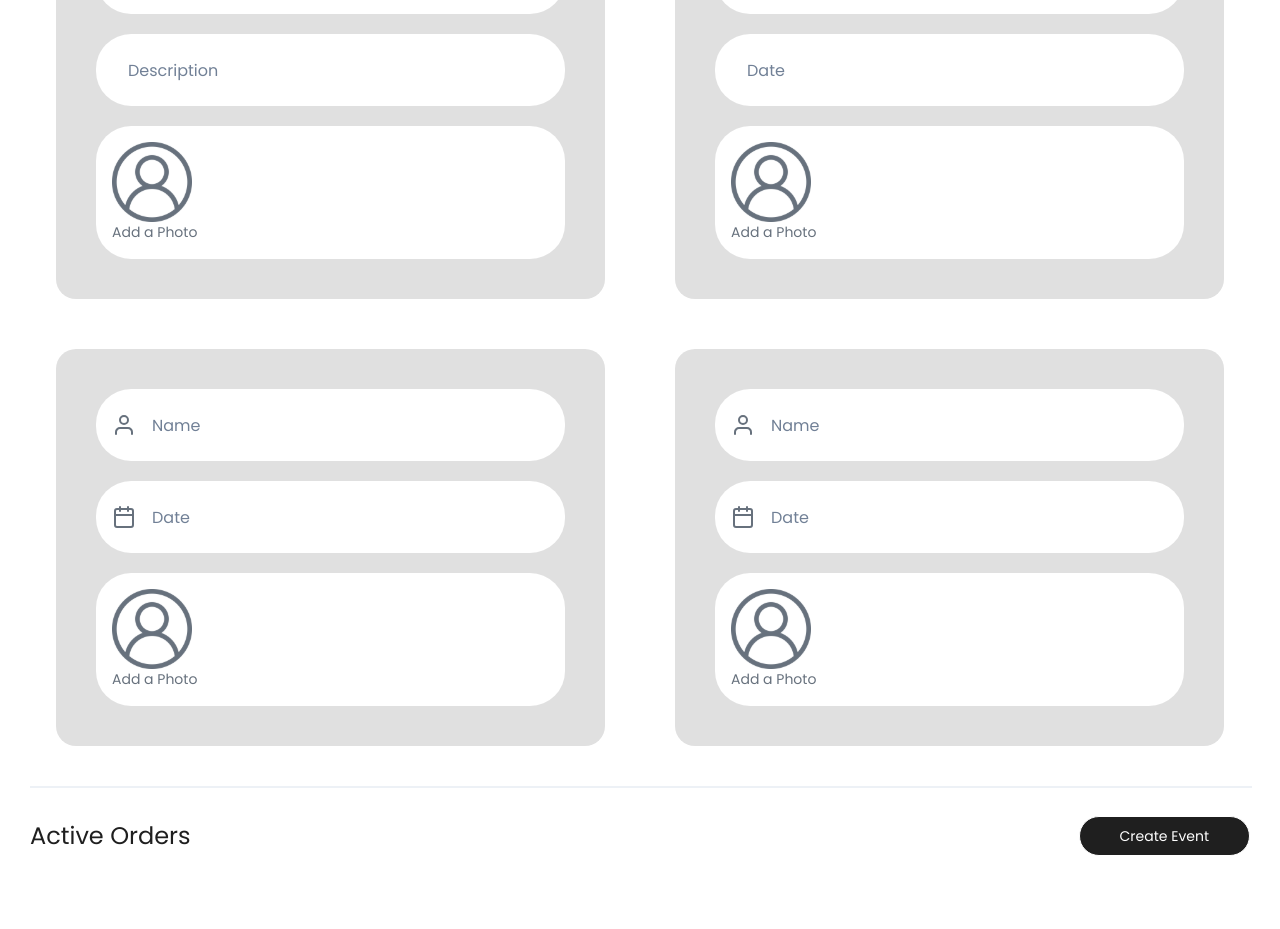
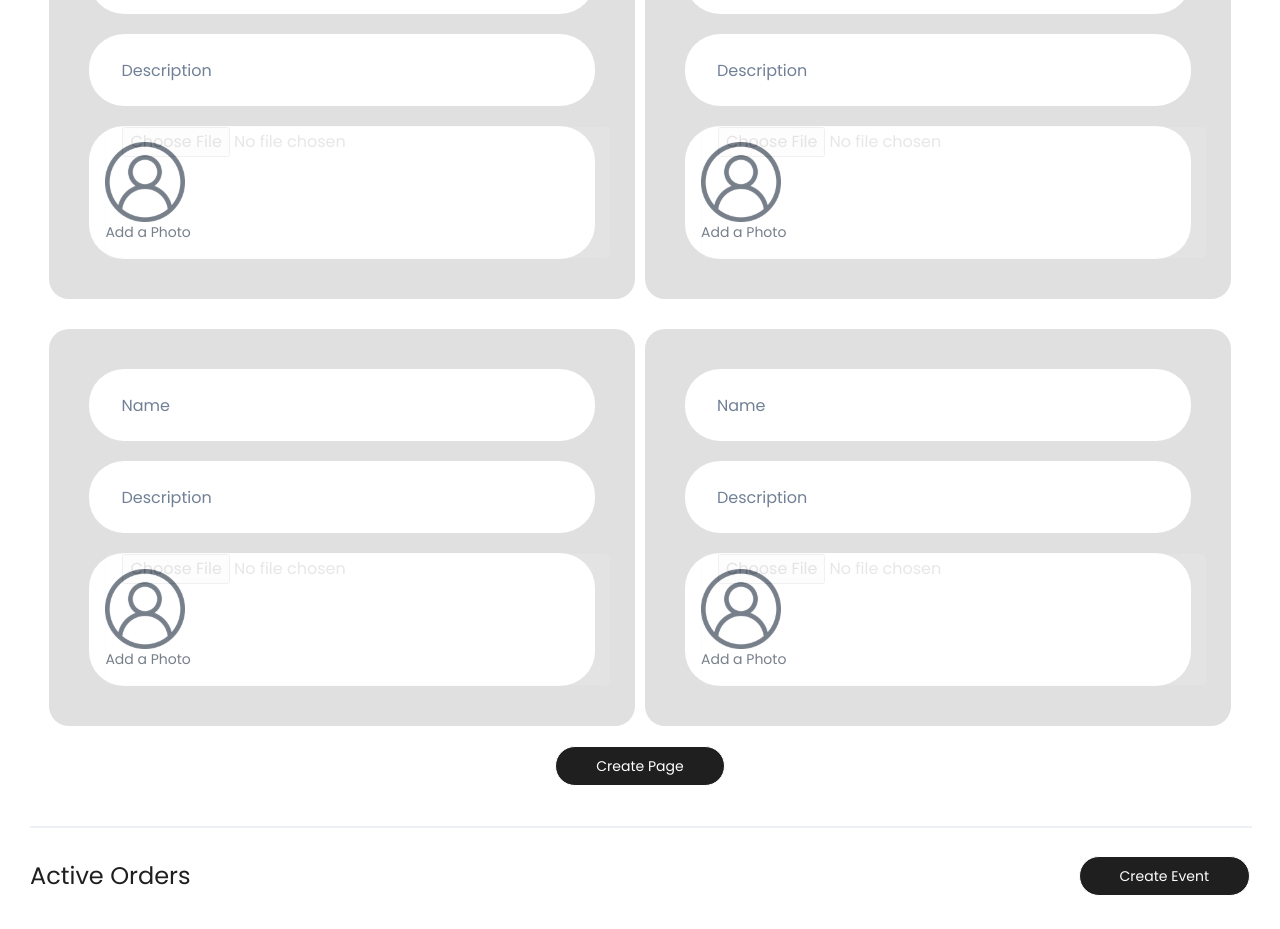
Before and after one commit to Ahtisham8952/Flok-UI, a Next.js app: page /editorganizationpage in a window 1280 px wide. Shown: the part 1220-2149 px from the top of the page. Before the commit the page ends 2109 px from the top, so only its background shows below. Built offline with nearby package versions, Linux system fonts and the light colour scheme.

Commit message:
forms update

```diff
--- a/src/components/app/Flok/OrganizationComponent/OrganizationTemplateEdit.jsx
+++ b/src/components/app/Flok/OrganizationComponent/OrganizationTemplateEdit.jsx
@@ -2,6 +2,7 @@ import {
     Box,
     Button,
     Divider,
+    Flex,
     FormControl,
     Image,
     Img,
@@ -10,13 +11,52 @@ import {
     Text,
   } from "@chakra-ui/react";
   import React from "react";
+import { useState } from "react";
 
 
   export const OrganizationTemplateEdit = () => {
+    const [coverPhoto, setCoverPhoto] = useState('');
+  const [title, setTitle] = useState('');
+  const [slogan, setSlogan] = useState('');
+  const [details, setDetails] = useState([
+    { title: '', description: '', photo: '' },
+    { title: '', description: '', photo: '' },
+    { title: '', description: '', photo: '' },
+    { title: '', description: '', photo: '' },
+  ]);
+
+  const handleCoverPhotoChange = (event) => {
+    setCoverPhoto(event.target.value);
+  };
+
+  const handleTitleChange = (event) => {
+    setTitle(event.target.value);
+  };
+
+  const handleSloganChange = (event) => {
+    setSlogan(event.target.value);
+  };
+
+  const handleDetailsChange = (index, field, value) => {
+    const updatedDetails = [...details];
+    updatedDetails[index][field] = value;
+    setDetails(updatedDetails);
+  };
+
+  const handleCreatePage = () => {
+
+    console.log({
+      coverPhoto,
+      title,
+      slogan,
+      details,
+    });
+  };
     return (
       <Box px="10px" py="5px">
         <Box maxW="1844px" margin="auto">
           <Box
+          position={"relatives"}
             border="1px"
             borderWidth="5px"
             borderColor="#2E2E2E"
@@ -35,6 +75,7 @@ import {
             >
               Add Cover Photo
             </Text>
+            <Input position={"absolute"} height="457px" w="100%" opacity={"0.1"}  type='file' value={coverPhoto} onChange={handleCoverPhotoChange} />
           </Box>
         </Box>
 
@@ -66,10 +107,11 @@ import {
                       type="Text"
                       placeholder="Add Title Name"
                       border="none"
+                      value={title} onChange={handleTitleChange}
                     />
                   </InputGroup>
                   <InputGroup mt="20px" bgColor="white" p="4" borderRadius="35">
-                    <Input type="Text" placeholder="Add Slogan" border="none" />
+                    <Input value={slogan} onChange={handleSloganChange} type="Text" placeholder="Add Slogan" border="none" />
                   </InputGroup>
                 </FormControl>
               </Box>
@@ -106,24 +148,27 @@ import {
           </Text>
           <Box
             display="flex"
-            flexDirection={{ base: "column", md: "column", lg: "row" }}
+            flexWrap={'wrap'}
             justifyContent="center"
-            columnGap={{ lg: "70px", xl: "70px" }}
+
             gap={{ base: "10px", md: "10px" }}
           >
+              {details.map((detail, index) => (
             <Box
+            key={index}
               bgColor="#E0E0E0"
               p="40px"
               borderRadius="20px"
-              width="45%"
+              width={{base:'100%',md:'48%',lg:'48%'}}
+              mb="20px"
               height="50%"
             >
               <FormControl>
                 <InputGroup bgColor="white" p="4" borderRadius="35">
-                  <Input type="Text" placeholder="Name" border="none" />
+                  <Input  value={detail.title} onChange={(event) => handleDetailsChange(index, 'title', event.target.value)} type="Text" placeholder="Name" border="none" />
                 </InputGroup>
                 <InputGroup mt="20px" bgColor="white" p="4" borderRadius="35">
-                  <Input type="Text" placeholder="Description" border="none" />
+                  <Input value={detail.description} onChange={(event) =>handleDetailsChange(index, 'description', event.target.value)} type="Text" placeholder="Description" border="none" />
                 </InputGroup>
                 <InputGroup
                   mt="20px"
@@ -133,7 +178,11 @@ import {
                   display="flex"
                   flexDirection="column"
                   justifyContent="center"
+                  position={"relative"}
                 >
+
+
+
                   <Image
                     src="uploadpic.svg"
                     alt="uploadpic"
@@ -141,134 +190,42 @@ import {
                     height="20"
                     width="20"
                   />
-                  <Text color="#67717D" fontSize="14px" fontWeight="300">
+                  <Text  color="#67717D" fontSize="14px" fontWeight="300">
                     Add a Photo
                   </Text>
+                    <Input
+                    position={"absolute"}
+                    h="100%"
+                    opacity={"0.1"}
+                    type="file"
+                value={detail.photo}
+                onChange={(event) =>
+                  handleDetailsChange(index, 'photo', event.target.value)
+                }/>
+
                 </InputGroup>
               </FormControl>
             </Box>
+              ))}
 
-            <Box
-              bgColor="#E0E0E0"
-              p="40px"
-              borderRadius="20px"
-              width="45%"
-              height="50%"
-            >
-              <FormControl>
-                <InputGroup bgColor="white" p="4" borderRadius="35">
-                  <Input type="Text" placeholder="Name" border="none" />
-                </InputGroup>
-                <InputGroup mt="20px" bgColor="white" p="4" borderRadius="35">
-                  <Input type="Text" placeholder="Date" border="none" />
-                </InputGroup>
-                <InputGroup
-                  mt="20px"
-                  bgColor="white"
-                  p="4"
-                  borderRadius="35"
-                  display="flex"
-                  flexDirection="column"
-                  justifyContent="center"
-                >
-                  <Image
-                    src="uploadpic.svg"
-                    alt="uploadpic"
-                    alignItem="center"
-                    height="20"
-                    width="20"
-                  />
-                  <Text color="#67717D" fontSize="14px" fontWeight="300">
-                    Add a Photo
-                  </Text>
-                </InputGroup>
-              </FormControl>
-            </Box>
+
           </Box>
-          <Box
-            display="flex"
-            flexDirection={{ base: "column", md: "column", lg: "row" }}
-            justifyContent="center"
-            columnGap={{ lg: "70px", xl: "70px" }}
-            gap={{ base: "10px", md: "10px" }}
-            mt={{ base: "20px", md: "20px", lg: "50px" }}
-          >
-            <Box
-              bgColor="#E0E0E0"
-              p="40px"
-              borderRadius="20px"
-              width="45%"
-              height="50%"
-            >
-              <FormControl>
-                <InputGroup bgColor="white" p="4" borderRadius="35">
-                  <Image alt="img" src="user.svg"/>
-                  <Input type="Text" placeholder="Name" border="none" />
-                </InputGroup>
-                <InputGroup mt="20px" bgColor="white" p="4" borderRadius="35">
-                  <Image alt="img" src="calendar.svg" />
-                  <Input type="Text" placeholder="Date" border="none" />
-                </InputGroup>
-                <InputGroup
-                  mt="20px"
-                  bgColor="white"
-                  p="4"
-                  borderRadius="35"
-                  display="flex"
-                  flexDirection="column"
-                >
-                  <Image
-                    src="uploadpic.svg"
-                    alt="uploadpic"
-                    alignItem="center"
-                    height="20"
-                    width="20"
-                  />
-                  <Text color="#67717D" fontSize="14px" fontWeight="300">
-                    Add a Photo
-                  </Text>
-                </InputGroup>
-              </FormControl>
-            </Box>
+          <Flex justifyContent="center">
+          <Button  bg="#1F1F1F" colorScheme={"#1F1F1F"}
+     color="#FFFFFF"
+     fontSize="14px"
+     fontWeight="400"
+     lineHeight={"150%"}
+     p="8px 40px"
+     borderRadius={"50px"}
+     border="1px solid white"
+     onClick={handleCreatePage}
 
-            <Box
-              bgColor="#E0E0E0"
-              p="40px"
-              borderRadius="20px"
-              width="45%"
-              height="50%"
-            >
-              <FormControl>
-                <InputGroup bgColor="white" p="4" borderRadius="35">
-                  <Image alt="img" src="user.svg"/>
-                  <Input type="Text" placeholder="Name" border="none" />
-                </InputGroup>
-                <InputGroup mt="20px" bgColor="white" p="4" borderRadius="35">
-                  <Image alt="img" src="calendar.svg" />
-                  <Input type="Text" placeholder="Date" border="none" />
-                </InputGroup>
-                <InputGroup
-                  mt="20px"
-                  bgColor="white"
-                  p="4"
-                  borderRadius="35"
-                  display="flex"
-                  flexDirection="column"
-                >
-                  <Image
-                    src="uploadpic.svg"
-                    alt="uploadpic"
-                    alignItem="center"
-                    height="20"
-                    width="20"
-                  />
-                  <Text color="#67717D" fontSize="14px" fontWeight="300">
-                    Add a Photo
-                  </Text>
-                </InputGroup>
-              </FormControl>
-            </Box>
-          </Box>
+     >
+     Create Page
+     </Button>
+          </Flex>
+
           <Divider
             mt="40px"
             orientation="horizontal"
--- a/src/components/core/OrganizationLogin/Upload.jsx
+++ b/src/components/core/OrganizationLogin/Upload.jsx
@@ -1,13 +1,13 @@
 import { Box, Image, Img, Input } from "@chakra-ui/react";
 import React from "react";
 
-export const Upload = () => {
+export const Upload = ({FileInput}) => {
   return (
     <Box display="flex">
       <label for="file-input">
-        <Image alt='img' src="upload.svg" />
+        <Image alt='img' src="/upload.svg" />
       </label>
-      <Input display="none" id="file-input" type="file" />
+      <Input onChange={FileInput} display="none" id="file-input" type="file" />
     </Box>
   );
 };
```
Also changed, not shown: pages/organizationlogin/index.js (deleted, +0 -11 lines), pages/organizationlogin/stepone/index.js (added, +12 -0 lines), pages/organizationlogin/steptwo/index.js (added, +10 -0 lines), src/components/core/Login/LoginStepOne.jsx (+4 -19 lines), src/components/core/OrganizationLogin/OrganizationloginStepOne.jsx (+49 -7 lines), src/components/core/OrganizationLogin/OrganizationloginStepTwo.jsx (+48 -9 lines), src/components/core/SignUp/Registration.jsx (+17 -12 lines).
